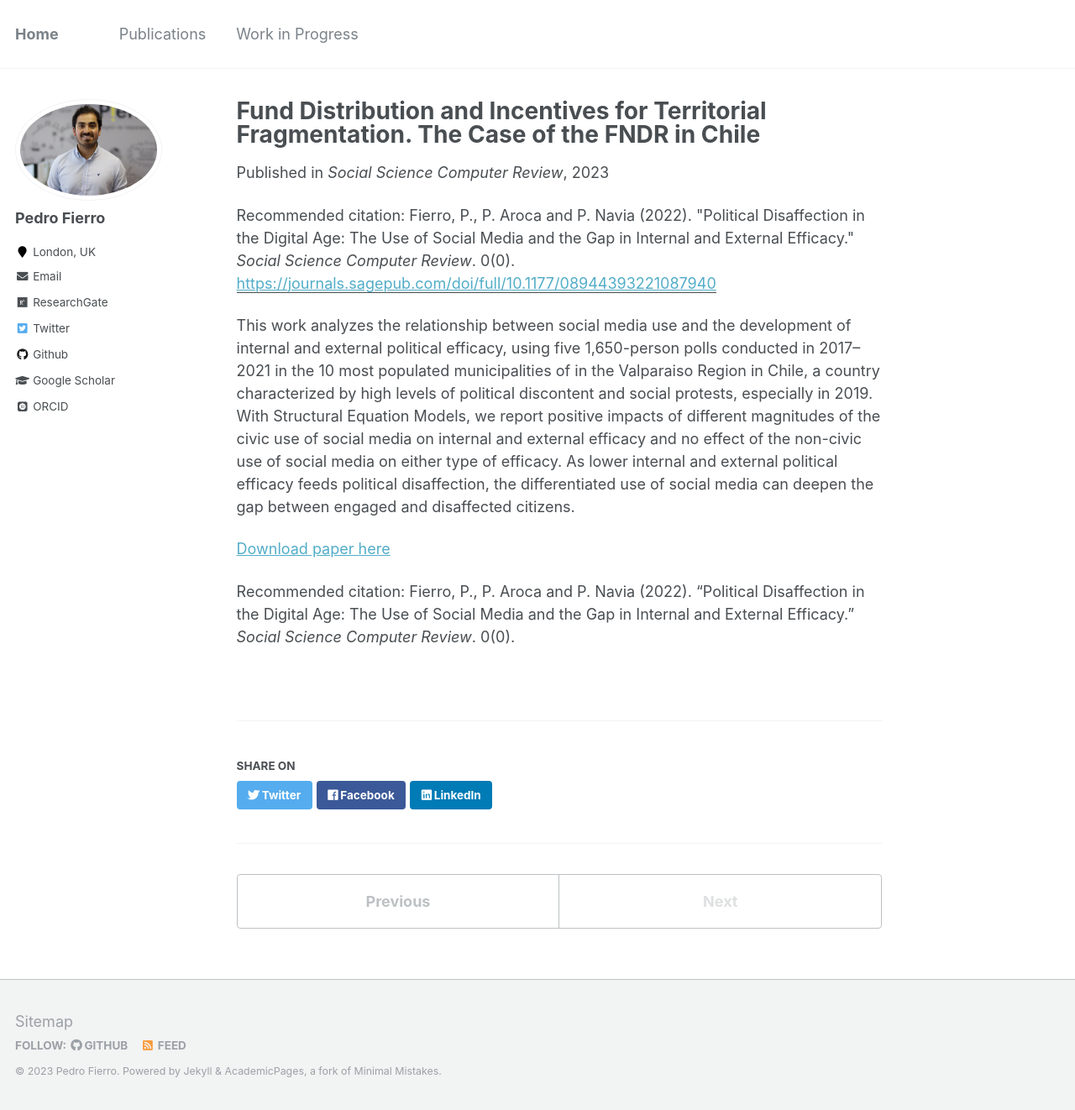
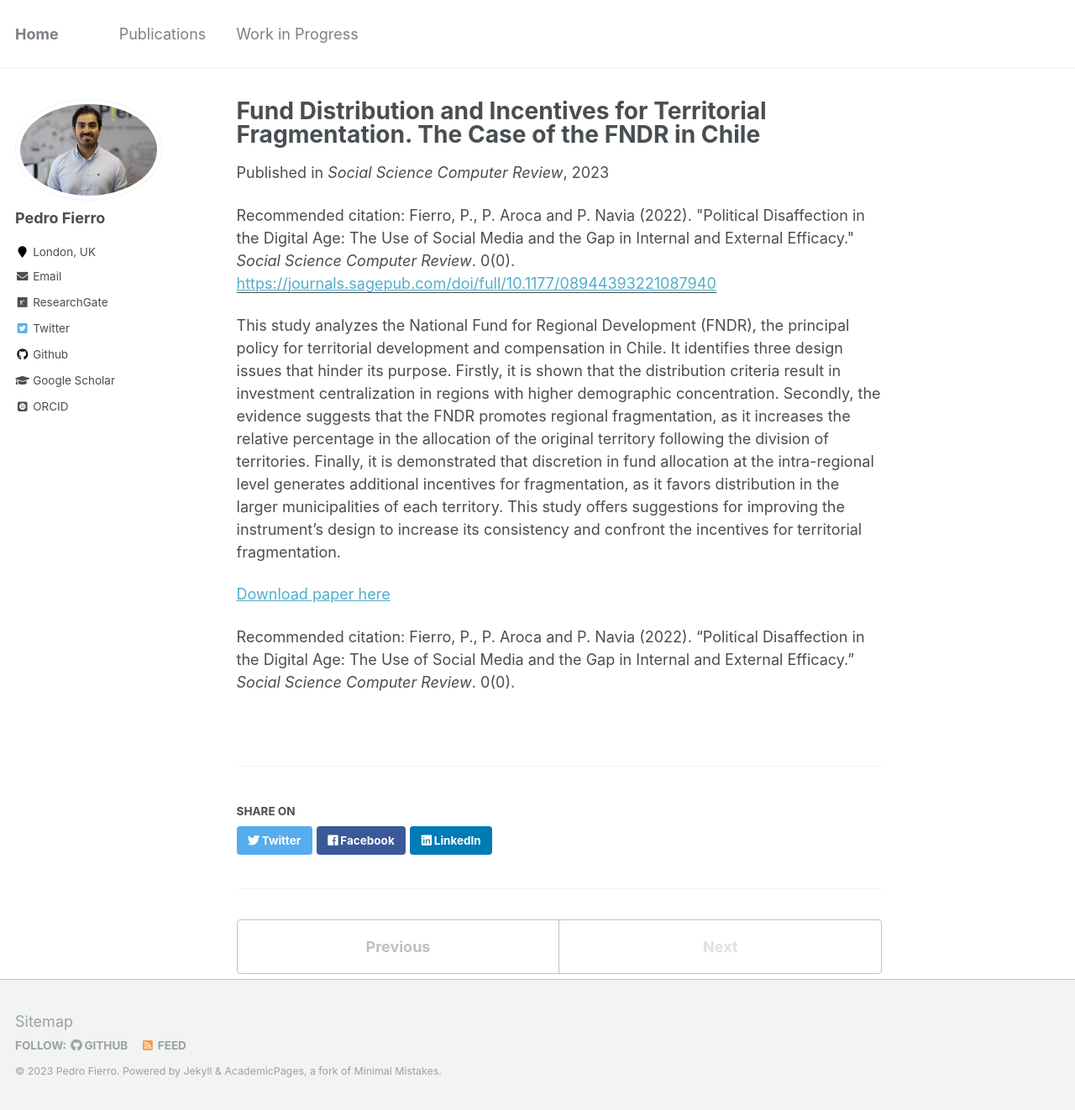
Before and after one commit to pedrofierroz87/pedrofierroz87.github.io, a Jekyll site: the page built from _publications/2023-10-27-paper-title-number-7.md, in a window 1280 px wide and 1322 px high. Shown: the whole window at 84% size. Built offline with Jekyll 4.4.1, drawn with Linux system fonts in a browser that asks for light colours; some web fonts are replaced.

Commit message:
Update 2023-10-27-paper-title-number-7.md

```diff
--- a/_publications/2023-10-27-paper-title-number-7.md
+++ b/_publications/2023-10-27-paper-title-number-7.md
@@ -8,7 +8,7 @@ venue: 'Social Science Computer Review'
 paperurl: 'https://journals.sagepub.com/doi/full/10.1177/08944393221087940'
 citation: 'Fierro, P., P. Aroca and P. Navia (2022). &quot;Political Disaffection in the Digital Age: The Use of Social Media and the Gap in Internal and External Efficacy.&quot; <i>Social Science Computer Review</i>. 0(0).'
 ---
-This work analyzes the relationship between social media use and the development of internal and external political efficacy, using five 1,650-person polls conducted in 2017–2021 in the 10 most populated municipalities of in the Valparaiso Region in Chile, a country characterized by high levels of political discontent and social protests, especially in 2019. With Structural Equation Models, we report positive impacts of different magnitudes of the civic use of social media on internal and external efficacy and no effect of the non-civic use of social media on either type of efficacy. As lower internal and external political efficacy feeds political disaffection, the differentiated use of social media can deepen the gap between engaged and disaffected citizens.
+This study analyzes the National Fund for Regional Development (FNDR), the principal policy for territorial development and compensation in Chile. It identifies three design issues that hinder its purpose. Firstly, it is shown that the distribution criteria result in investment centralization in regions with higher demographic concentration. Secondly, the evidence suggests that the FNDR promotes regional fragmentation, as it increases the relative percentage in the allocation of the original territory following the division of territories. Finally, it is demonstrated that discretion in fund allocation at the intra-regional level generates additional incentives for fragmentation, as it favors distribution in the larger municipalities of each territory. This study offers suggestions for improving the instrument's design to increase its consistency and confront the incentives for territorial fragmentation.
 
 [Download paper here](https://journals.sagepub.com/doi/full/10.1177/08944393221087940)
 
```
